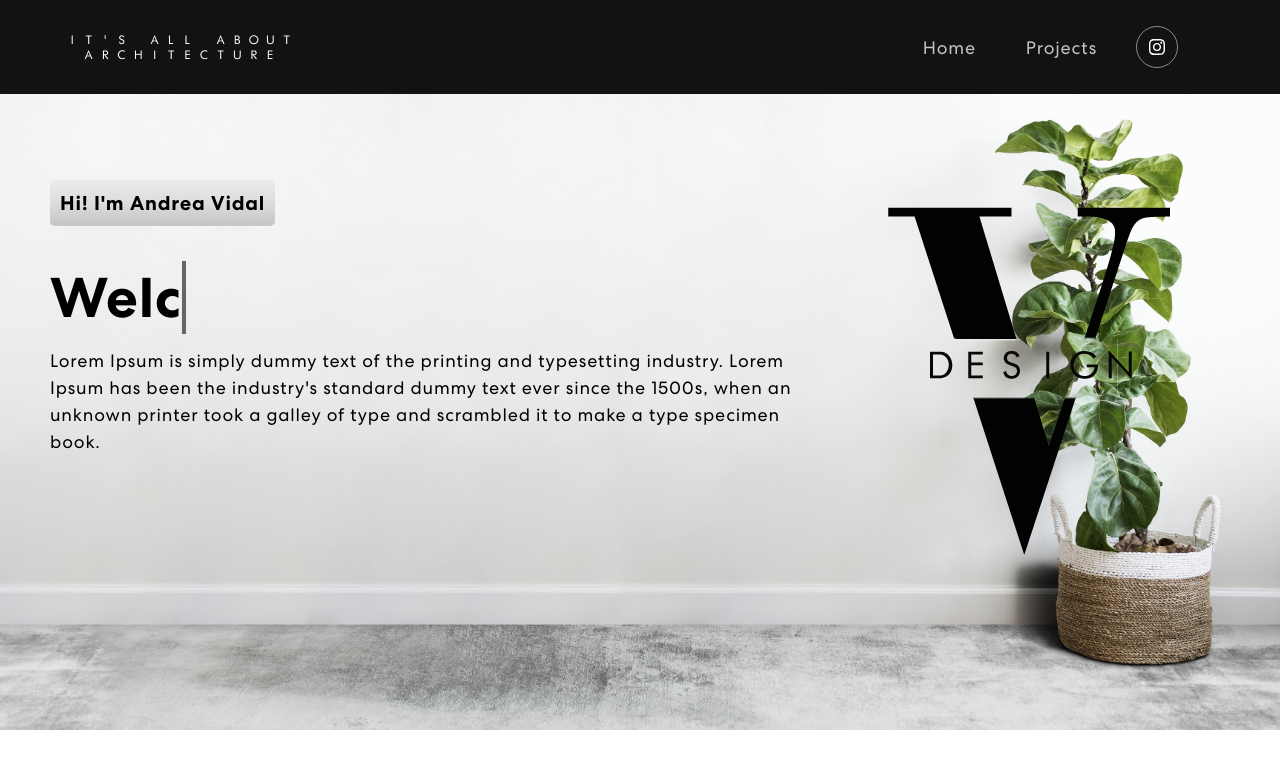
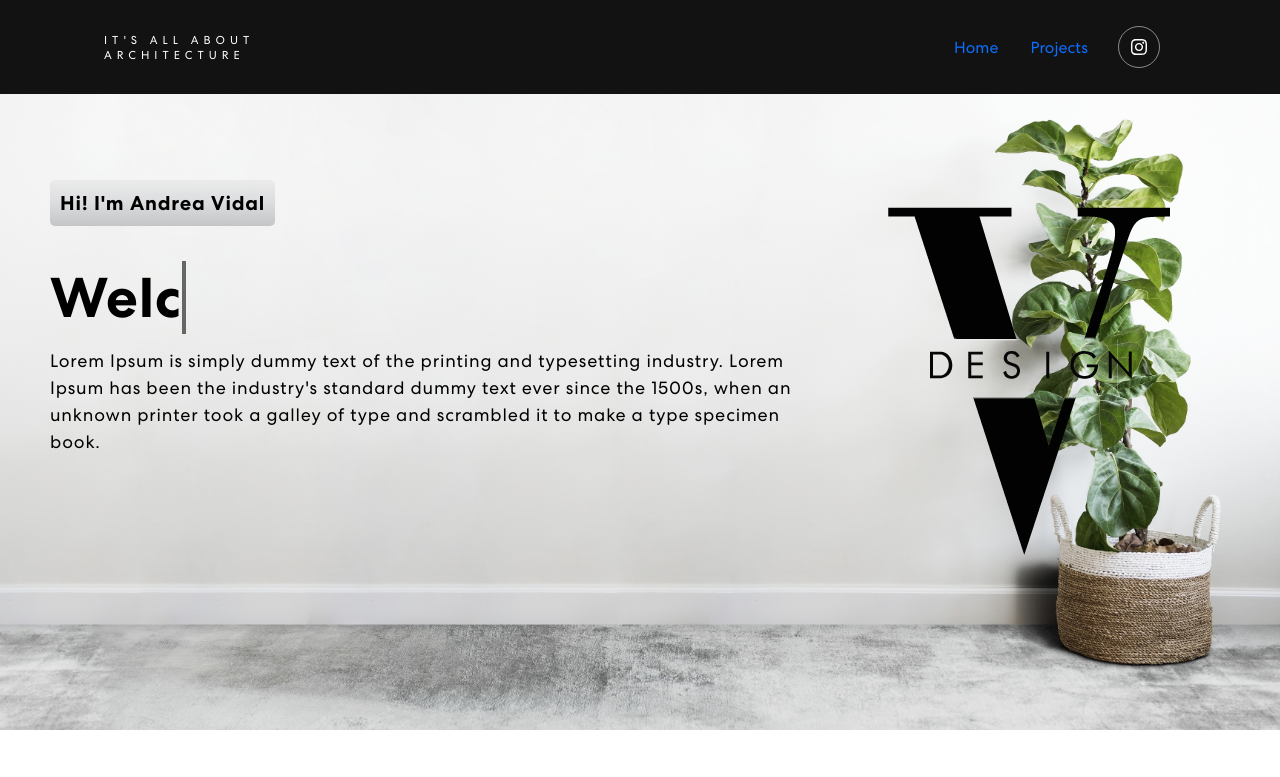
Before and after one commit to Houser97/portfolio-draft-1, a React (Create React App) app: page / in a window 1280 px wide. Shown: the top 777 px of the page. Built offline with nearby package versions, Linux system fonts and the light colour scheme.

Commit message:
Remove React Navbar to add personal style

```diff
--- a/src/components/navbar.js
+++ b/src/components/navbar.js
@@ -30,16 +30,13 @@ const NavbarReact = ({isAppComponent}) => {
   }
 
   return (
-    <Navbar expand="md" className={`${isAppComponent ? "scrolled" : "scrolled"}`}>
-      <Container>
+    <nav className="scrolled navbar-container">
+      <div className="container-content-nav">
         <Navbar.Brand href="/">
           <div className="logo-architecture">IT'S ALL ABOUT </div>
           <div className="logo-architecture">ARCHITECTURE</div>
         </Navbar.Brand>
-        <Navbar.Toggle aria-controls="basic-navbar-nav">
-          <span className="navbar-toggler-icon" onClick={() => setToggle(true)}></span>
-        </Navbar.Toggle>
-        <Navbar.Collapse id="basic-navbar-nav">
+        <div className="links-and-instagram">
           {/*<Nav.Link href="#skills" className={activeLink === 'skills' ? 'active navbar-link' : 'navbar-link'} onClick={() => onUpdateActiveLink('skills')}>Skills</Nav.Link>*/}
           {isAppComponent ? (
             <Nav className='ms-auto'>
@@ -65,9 +62,9 @@ const NavbarReact = ({isAppComponent}) => {
             </HashLink>
             */}
           </span>
-        </Navbar.Collapse>
-      </Container>
-    </Navbar>
+        </div>
+      </div>
+    </nav>
   )
 }
 
--- a/src/styles/navbar.css
+++ b/src/styles/navbar.css
@@ -1,4 +1,4 @@
-nav.navbar {
+.navbar-container {
     padding: 18px 0px;
     position: fixed;
     width: 100%;
@@ -8,9 +8,31 @@ nav.navbar {
     color: black;
 }
 
-nav.navbar.scrolled {
-    padding: 18px 30px;
+.scrolled {
+    padding: 18px 100px;
     background-color: #121212;
+}
+
+.container-content-nav{
+    display: flex; flex-flow: row;
+    justify-content: space-between; align-items: center;
+}
+
+.links-and-instagram{
+    display: flex; flex-flow: row;
+    align-items: center;
+}
+
+.container-logo{
+    display: flex; flex-flow: column;
+    align-items: center;
+}
+
+.logo-architecture{
+    color: white;
+    letter-spacing: 5px;
+    font-size: 11.5px;
+    padding: 0px 4px !important;
 }
 
 nav.navbar.project-section {
@@ -196,18 +218,6 @@ nav.navbar .navbar-toggler[aria-expanded="true"] .navbar-toggler-icon {
 	border-color: transparent;
 }
 
-.container-logo{
-    display: flex; flex-flow: column;
-    align-items: center;
-}
-
-.logo-architecture{
-    color: white;
-    letter-spacing: 5px;
-    font-size: 11.5px;
-    padding: 0px 4px !important;
-}
-
 /* Sección de área responsive de Navbar
 .navbar-collapse.show{
     display: flex; flex-flow: column;
```
